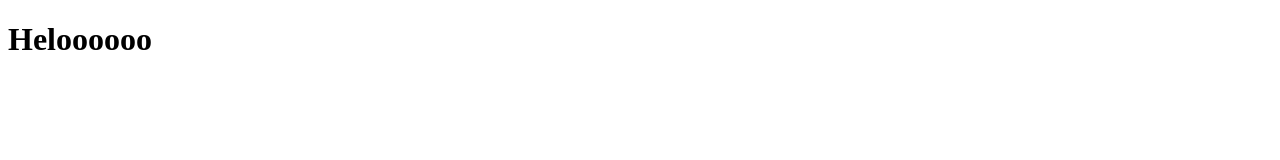
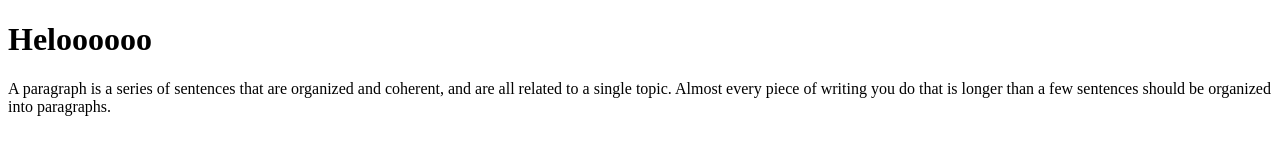
Before and after one commit to nitish102001/git-demo, a plain HTML site: page index.html in a window 1280 px wide. Drawn offline with Linux system fonts and the light colour scheme.

Commit message:
new changes

```diff
--- a/index.html
+++ b/index.html
@@ -7,5 +7,9 @@
 </head>
 <body>
     <h1>Heloooooo</h1>
+    <p>
+        A paragraph is a series of sentences that are organized and coherent, and are all related to a single topic. Almost every piece of writing you do that is longer than a few sentences should be organized into paragraphs.
+
+    </p>
 </body>
 </html>
```
Also changed, not shown: 1 other file.
